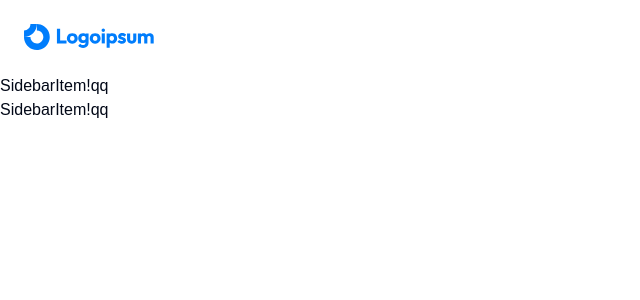
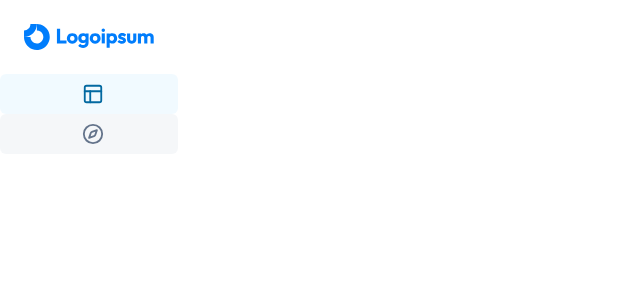
Before and after one commit to rdwaynedehoedt/Udemy_Clone, a Next.js app in the folder lms/: page / in a window 1280 px wide. Shown: the top 300 px of the page, without its empty margins (0-640 px from the left). Built offline with nearby package versions, Linux system fonts and the light colour scheme.

Commit message:
updates on side bar

```diff
--- a/lms/app/(dashboard)/_components/sidebar-item.tsx
+++ b/lms/app/(dashboard)/_components/sidebar-item.tsx
@@ -1,6 +1,10 @@
 "use client ";
 
+import { Button } from "@/components/ui/button";
+import { cn } from "@/lib/utils";
 import { LucideIcon } from "lucide-react";
+import { usePathname } from "next/navigation";
+import { useRouter } from "next/router";
 
 interface SideBarItemProps {
   icon: LucideIcon;
@@ -8,6 +12,34 @@
   href: string;
 }
 
-export const SidebarItem = ({ icon, label, href }: SideBarItemProps) => {
-  return <div>SidebarItem!qq</div>;
+export const SidebarItem = ({ icon: Icon, label, href }: SideBarItemProps) => {
+  const pathname = usePathname();
+  const router = useRouter();
+  const isActive =
+    (pathname === "/ " && href === "/ ") ||
+    pathname === href ||
+    pathname?.startsWith(`${href}`);
+
+  const onClick = () => {
+    router.push(href);
+  };
+
+  return (
+    <Button
+      onClick={onClick}
+      type="button"
+      className={cn(
+        "flex items  -center gap-x-2 text-slate-500  text-sm font[500] pl-6 transition-all hover:text-slate-600 hover: bg-slate-300/20",
+        isActive &&
+          "text-sky-700 bg-sky-200/20 hover:bg-sky-200/20 hover:text-sky-700"
+      )}
+    >
+      <div className="flex items-center gap-x-2 py-4">
+        <Icon
+          size={22}
+          className={cn("text-slate-500", isActive && "text-sky-700")}
+        />
+      </div>
+    </Button>
+  );
 };
```
